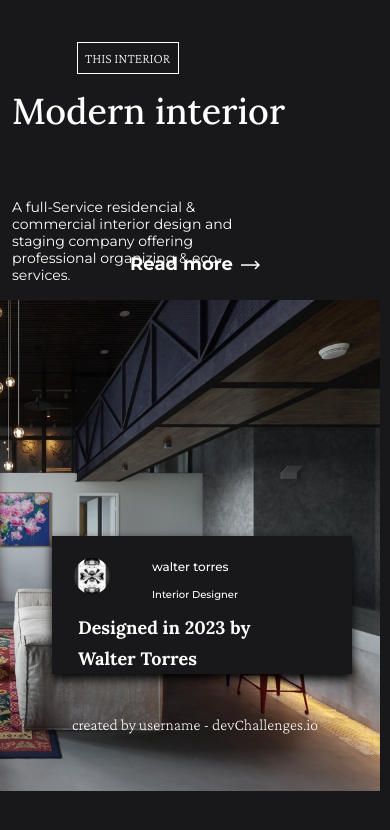
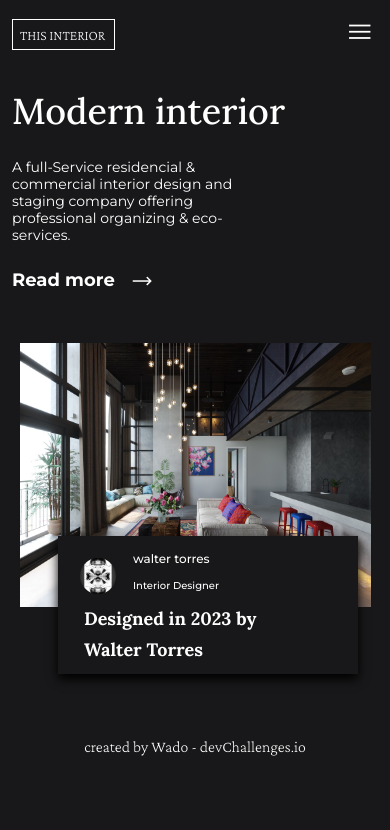
Before and after one commit to wadog/interior-consultant, a plain HTML site: page index.html in a window 390 px wide. Drawn offline with nearby package versions, Linux system fonts and the light colour scheme.

Commit message:
arreglo de css web & mobile

```diff
--- a/css/style.css
+++ b/css/style.css
@@ -64,13 +64,19 @@ header li {
     line-height: 22px;
 
 }
-
-.container-fluid button {
-    border: none;
-    padding: 0;
+.btnOpenMenu{
     display: none;
 }
 
+.container-fluid button {
+    color: #fff;
+    background-color: #181719;
+    border: none;
+}
+
+.container-fluid button span {
+    width: 28.5px;
+}
 
 .nav-link:hover {
     border-bottom: 2px solid #fff;
@@ -137,6 +143,10 @@ header li {
     font-weight: 700;
     font-size: 18px;
     line-height: 22px;
+}
+
+.container-fluid button span {
+    font-size: 28.5px;
 }
 
 .material-symbols-outlined {
@@ -206,7 +216,6 @@ span img {
     font-weight: 700;
     font-size: 24px;
     line-height: 31px;
-
     font-size: 24px;
     width: 280px;
     margin: 30px 0 0 26px;
@@ -221,17 +230,52 @@ footer {
     bottom: 4px;
     position: relative;
 }
+footer a{
+    color: #fff;
+    text-decoration: none;
+}
 
 /* MOBILE */
 
 @media (max-width: 425px) {
 
-    header {
-        margin: 20px;
+    .navbar-brand {
+        position: absolute;
+        width: 103px;
+        height: 31px;
+        left: 12px;
+        top: 19px;
+    }
+
+    .container-fluid {
+        justify-content: center;
+    }
+
+    .menuDesplegable {
+        display: none;
+        justify-content: space-around;
+    }
+    .btnOpenMenu {
+        display: flex;
+    }
+    header ul {
+        flex-direction: column;
+        justify-content: center;
+        align-items: center;
+        height: 80vh;
+        margin: 0px;
+    }
+
+    header ul li {
+        list-style: none;
+        margin: 0px;
+        padding: 0px;
+        padding-bottom: 32px;
+        text-align: center;
     }
 
     button {
-        display: block;
+        display: flex;
         position: absolute;
         top: 10px;
         right: 10px;
@@ -239,24 +283,6 @@ footer {
 
     .info {
         position: initial;
-    }
-
-    .menuDesplegable {
-        display: none;
-        justify-content: space-around;
-    }
-
-    ul {
-        flex-direction: column;
-        padding: 0px;
-        align-items: center;
-        height: 80vh;
-    }
-
-    ul li {
-        list-style: none;
-        height: 25%;
-
     }
 
     .info h1 {
@@ -283,31 +309,37 @@ footer {
         font-weight: 400;
         font-size: 14px;
         line-height: 17px;
+        margin: 0PX;
     }
 
     .info button {
         position: absolute;
         left: 12px;
-        top: 246px;
+        top: 269px;
         background: none;
         border: none;
         color: #fff;
         padding: 0;
     }
 
+    .info button span {
+        top: 0px;
+        left: 15px;
+    }
+
 #imgHero {
-        width: 737px;
-        padding: 0px 10px 0 10px;
-        height: auto;
-        display: flex;
-        right: 0;
-        top: 300px;
+    position: absolute;
+    width: 90%;
+    margin: 5%;
+    height: 264.32px;
+    left: 0px;
+    top: 323px;
 }
 
 .card {
     width: 300px;
     height: 138px;
-        left: 52px;
+    right: 32px;
     top: 536px;
 }
 
@@ -319,12 +351,15 @@ footer {
 }
 
 .card h3 {
-        margin-top: 22px;
+    margin-top: 15px;
     font-size: 12px;
+    margin-left: 75px;
+    line-height: 15px;
 }
 
 .card p {
     font-size: 10px;
+    margin-left: 75px;
 }
 
 .card h2 {
@@ -337,5 +372,4 @@ footer {
     top: 200px;
 }
 }
-
 /**/
--- a/index.html
+++ b/index.html
@@ -16,7 +16,7 @@
     <header>
         <div class="container-fluid">
             <a class="navbar-brand" href="#">This Interior</a>
-            <button>
+            <button class="btnOpenMenu">
                 <span class="material-symbols-outlined">
                     menu
                 </span>
@@ -62,7 +62,7 @@
         </div>
     </section>
     <footer>
-        <p>created by username - devChallenges.io</p>
+        <p>created by <a href="http://">Wado</a> - devChallenges.io</p>
     </footer>
 
     <script src="https://cdn.jsdelivr.net/npm/bootstrap@5.3.0-alpha1/dist/js/bootstrap.bundle.min.js"
--- a/js/menuDesplegable.js
+++ b/js/menuDesplegable.js
@@ -1,11 +1,17 @@
 let btn = document.querySelector('button');
+let span = document.querySelector('span');
 let menuDesplegable = document.querySelector('.menuDesplegable');
-let section =  document.querySelector('section')
-console.log(section);
+let section =  document.querySelector('section');
+let logoInicio = document.querySelector('.navbar-brand');
 
 btn.addEventListener('click', ()=>{
-    console.log('aprieto boton')
-    menuDesplegable.classList.toggle('mostrar')
-    section.classList.toggle('ocultar')
-    console.log(menuDesplegable)
+    if(span.innerHTML === 'close'){
+        span.innerHTML = 'menu';
+        console.log(span.innerHTML)
+    }else{
+        span.innerHTML = 'close';
+    }
+    menuDesplegable.classList.toggle('mostrar');
+    section.classList.toggle('ocultar');
+    logoInicio.classList.toggle('ocultar');
 })
```
Lines whose indentation alone changed are shown as unchanged.
